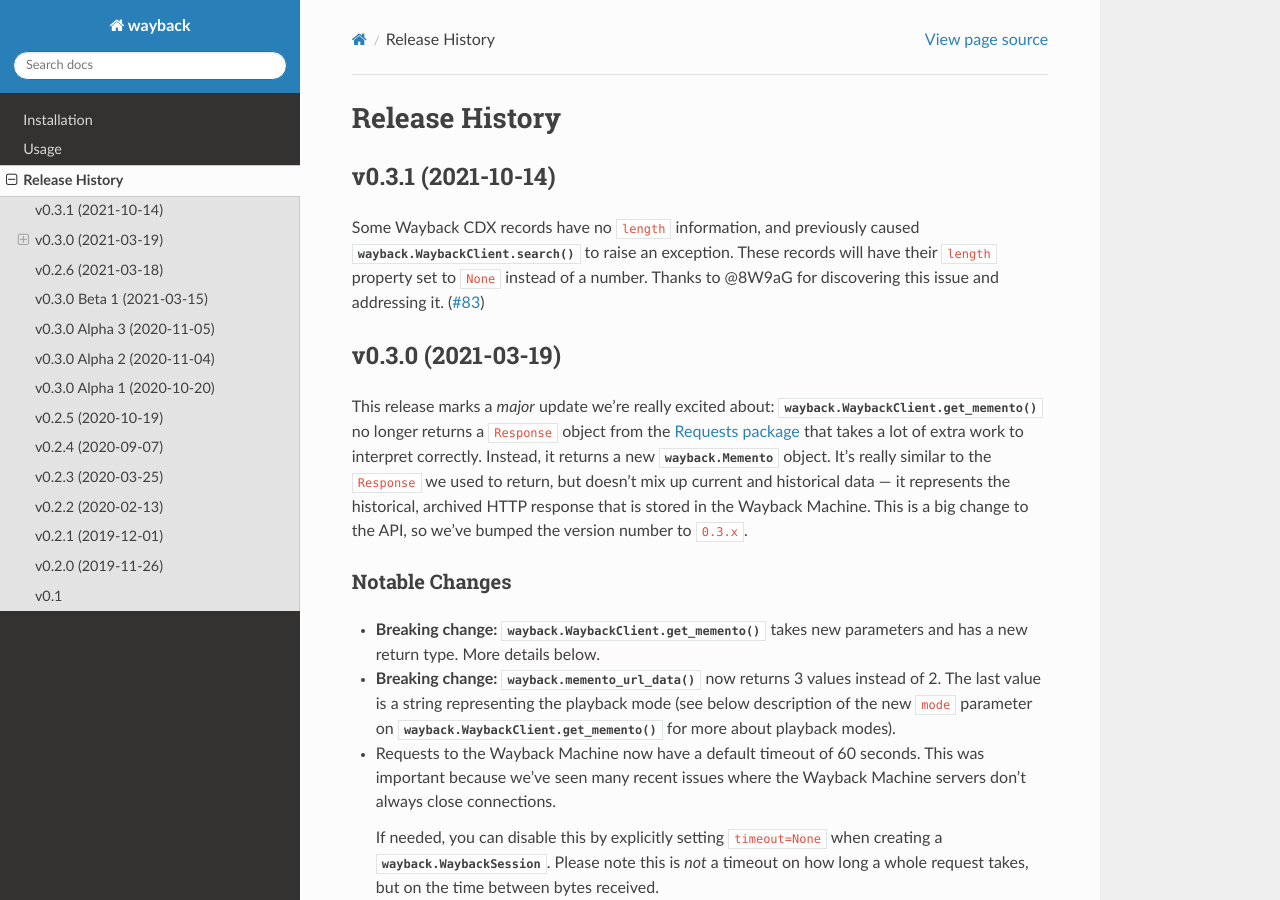
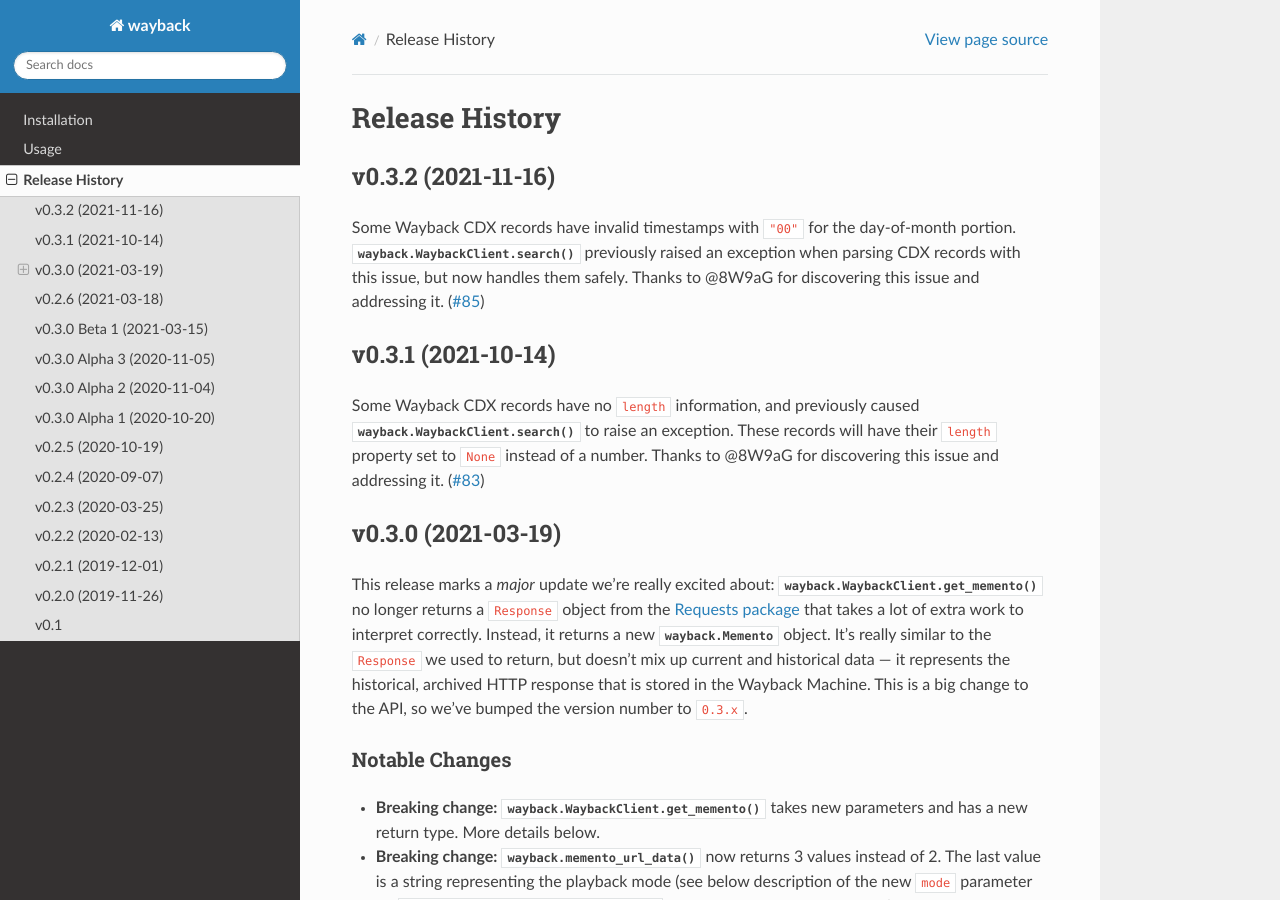
Before and after one commit to edgi-govdata-archiving/wayback, a Sphinx documentation site: the page built from docs/source/release-history.rst, in a window 1280 px wide and 900 px high. Built offline with Sphinx 7.4.7 and the Read the Docs theme 2.0.0, drawn with Linux system fonts in a browser that asks for light colours.

Commit message:
Add release notes for v0.3.2

```diff
--- a/docs/source/release-history.rst
+++ b/docs/source/release-history.rst
@@ -1,6 +1,12 @@
 ===============
 Release History
 ===============
+
+v0.3.2 (2021-11-16)
+-------------------
+
+Some Wayback CDX records have invalid timestamps with ``"00"`` for the day-of-month portion. :meth:`wayback.WaybackClient.search` previously raised an exception when parsing CDX records with this issue, but now handles them safely. Thanks to @8W9aG for discovering this issue and addressing it. (:issue:`85`)
+
 
 v0.3.1 (2021-10-14)
 -------------------
```
